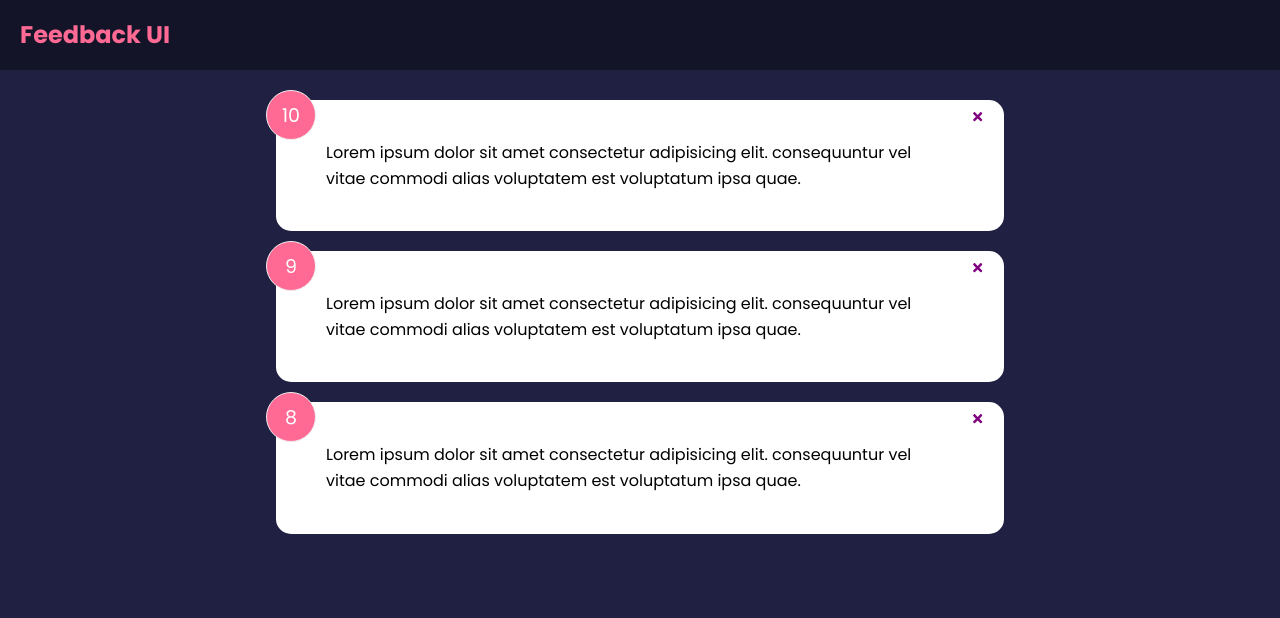
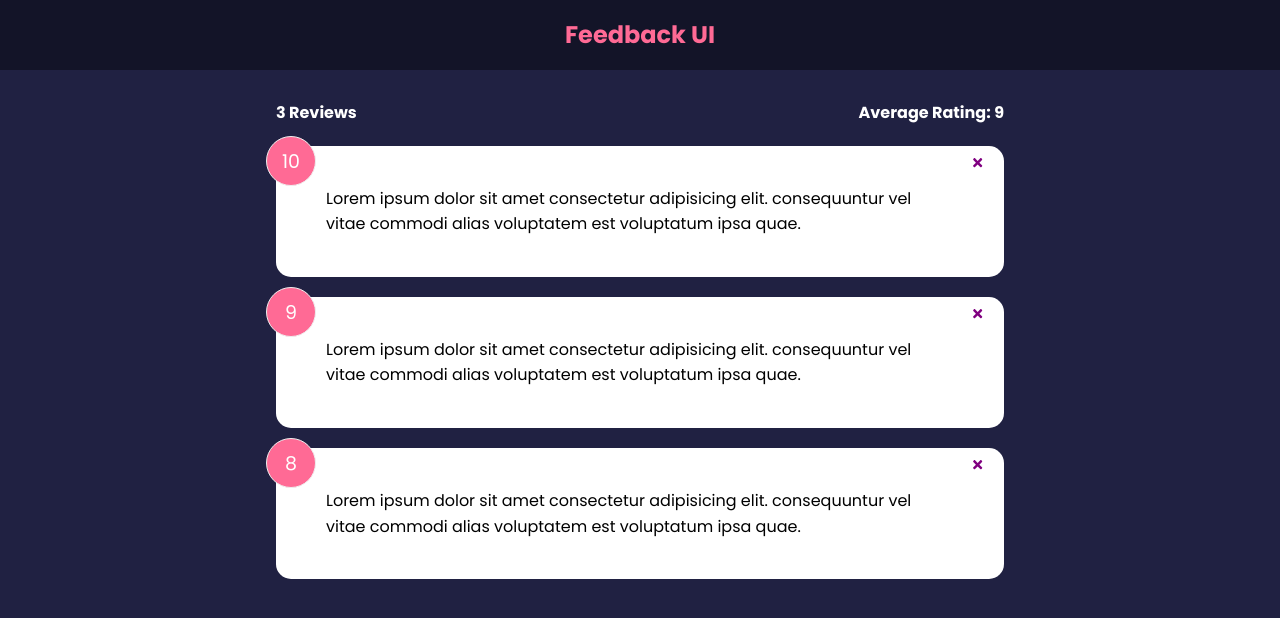
Before and after one commit to wichofly/feedback-app, a React (Create React App) app: page / in a window 1280 px wide. Shown: the top 618 px of the page. Built offline with nearby package versions, Linux system fonts and the light colour scheme.

Commit message:
Average ratings

```diff
--- a/src/App.js
+++ b/src/App.js
@@ -2,6 +2,7 @@
 import Header from './components/Header'
 import FeedbackList from './components/FeedbackList'
 import FeedbackData from './data/feedbackData'
+import FeedbackStats from './components/FeedbackStats'
 
 function App() {
   const [feedback, setFeedback] = useState(FeedbackData)
@@ -17,6 +18,7 @@
     <>
       <Header />
       <div className="container">
+        <FeedbackStats feedback={feedback} />
         <FeedbackList feedback={feedback}
           handleDelete={deleteFeedback} />
       </div>
--- /dev/null
+++ b/src/components/FeedbackStats.jsx
@@ -0,0 +1,24 @@
+import PropTypes from 'prop-types'
+
+function FeedbackStats({ feedback }) {
+  // Calculate ratings avg
+  let average =
+    feedback.reduce((acc, cur) => {
+      return acc + cur.rating;
+    }, 0) / feedback.length;
+
+  average = average.toFixed(1).replace(/[.,]0$/,'')
+
+  return (
+    <div className="feedback-stats">
+      <h4>{feedback.length} Reviews</h4>
+      <h4>Average Rating: {isNaN(average) ? 0 : average}</h4>
+    </div>
+  );
+}
+
+FeedbackStats.propTypes = {
+    feedback: PropTypes.array.isRequired
+}
+
+export default FeedbackStats;
--- a/src/components/shared/Card.jsx
+++ b/src/components/shared/Card.jsx
@@ -1,4 +1,4 @@
-import PropTypes from 'react';
+// import PropTypes from 'react';
 
 function Card({ children, reverse }) {
   // return <div className={`card  ${reverse && 'reverse'}`}>
--- a/src/index.css
+++ b/src/index.css
@@ -27,7 +27,7 @@
   height: 70px;
   width: 100%;
   display: flex;
-  justify-content: space-between;
+  justify-content: center;
   align-items: center;
   margin-bottom: 30px;
 }
```
